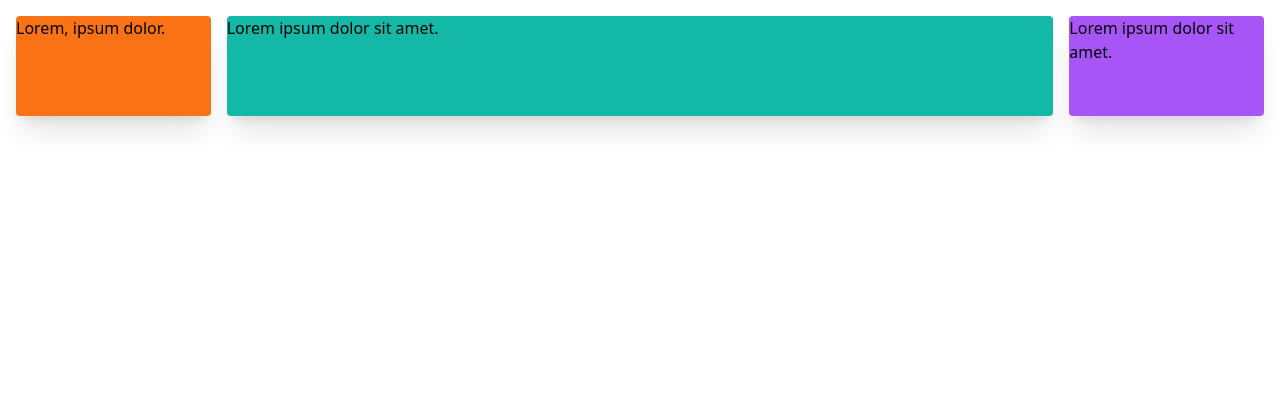
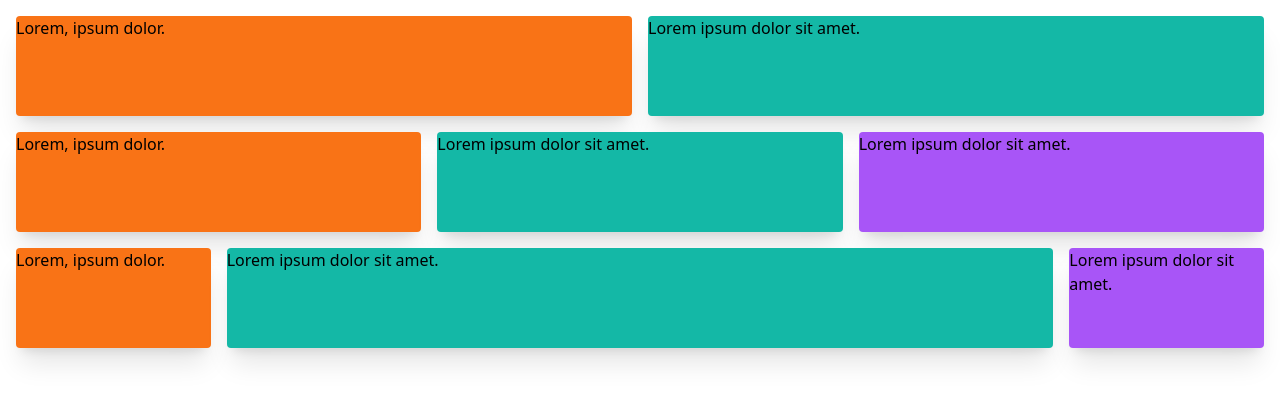
Before and after one commit to Tejasbisen786/tailwind-css, a website: page src/layout-css/layout.html in a window 1280 px wide. Drawn offline with Linux system fonts and the light colour scheme.

Commit message:
layout file modified

```diff
--- a/src/layout-css/layout.html
+++ b/src/layout-css/layout.html
@@ -8,17 +8,17 @@
   </head>
   <body>
     <!--  **two equal portion  -->
-    <!-- <div class="grid gap-4 m-4 sm:grid-cols-2 grid-cols-2">
+    <div class="grid gap-4 m-4 sm:grid-cols-2 grid-cols-2">
       <div class="rounded bg-orange-500 shadow-xl min-h-[100px]">
         Lorem, ipsum dolor.
       </div>
       <div class="rounded bg-teal-500 shadow-xl min-h-[100px]">
         Lorem ipsum dolor sit amet.
       </div>
-    </div> -->
+    </div>
 
     <!--** three equal part  -->
-    <!-- <div class="grid gap-4 m-4 sm:grid-cols-3">
+    <div class="grid gap-4 m-4 sm:grid-cols-3">
       <div class="rounded bg-orange-500 shadow-xl min-h-[100px]">
         Lorem, ipsum dolor.
       </div>
@@ -29,7 +29,7 @@
         Lorem ipsum dolor sit amet.
 
       </div>
-    </div> -->
+    </div>
 
     <!-- non Equal partition  -->
     <div class="grid gap-4 m-4 sm:grid-cols-12">
```
